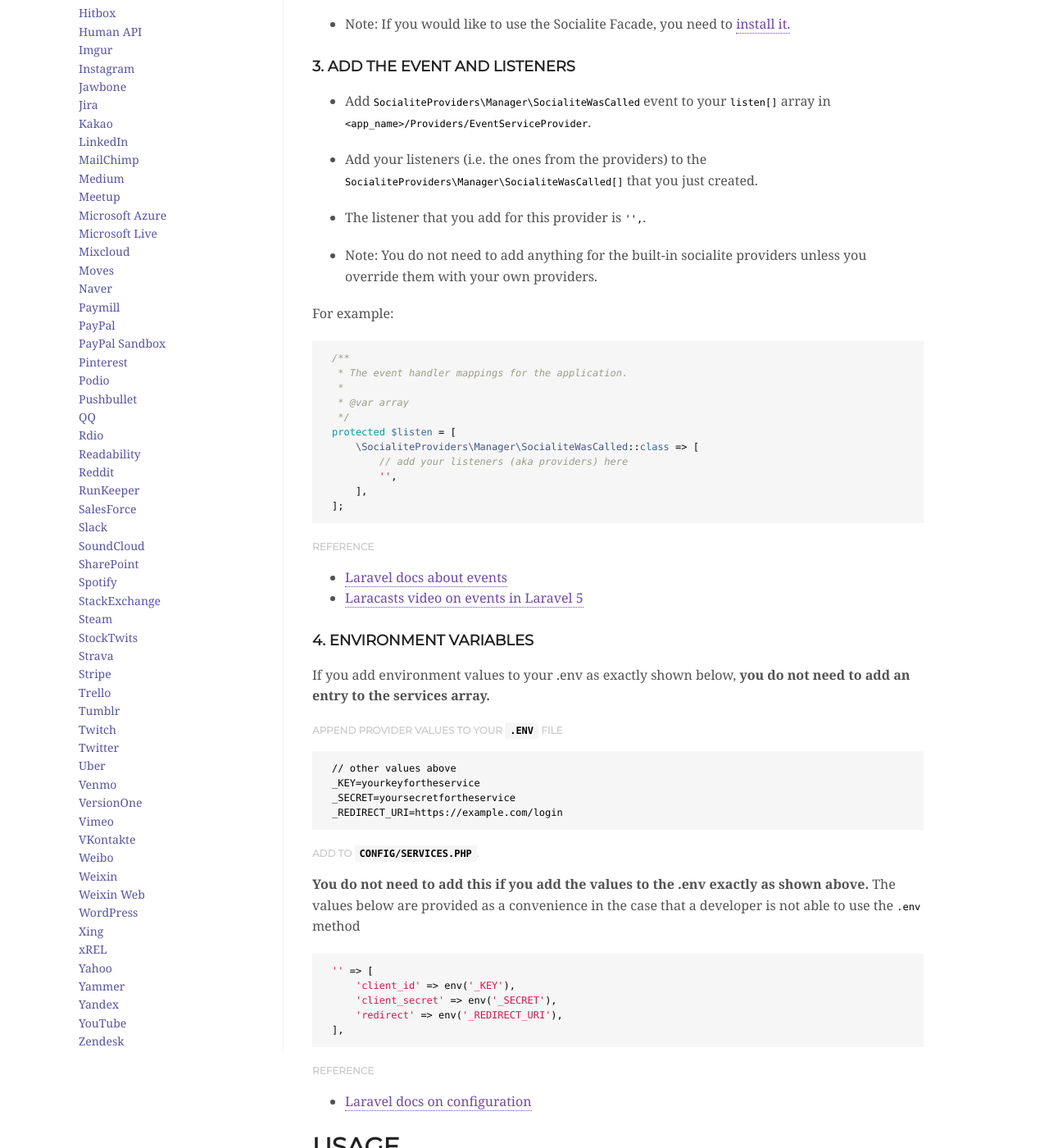
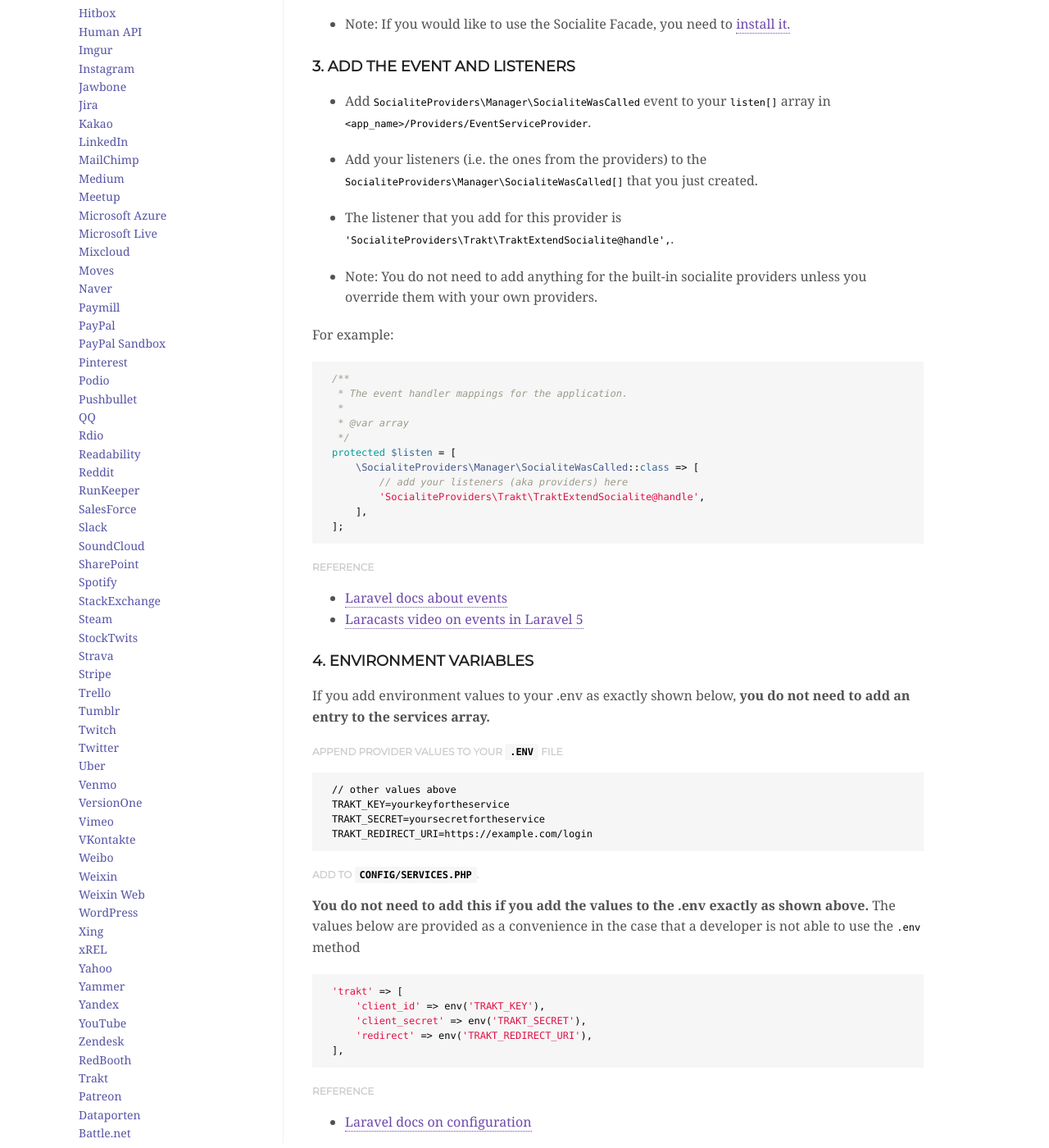
Before and after one commit to SocialiteProviders/socialiteproviders.github.io, a Jekyll site: the page built from _providers/Trakt.md, in a window 1280 px wide and 1400 px high, scrolled down 952 px. Shown: the whole window at 82% size. Built offline with Jekyll 4.4.1, drawn with Linux system fonts in a browser that asks for light colours; nearby versions of some CDN libraries; some web fonts are replaced; some of the changed text lies outside the part shown.

Commit message:
Add latest Providers to list

```diff
--- a/_data/providers.yml
+++ b/_data/providers.yml
@@ -756,3 +756,43 @@
   maintainer_profile: 'https://github.com/faustbrian'
   package: 'socialiteproviders/zendesk'
   listener: 'SocialiteProviders\Zendesk\ZendeskExtendSocialite@handle'
+
+
+- name: 'RedBooth'
+  repo: 'https://github.com/SocialiteProviders/Redbooth'
+  maintainer: 'Ivar Smits'
+  maintainer_profile: 'https://github.com/faustbrian'
+  package: 'socialiteproviders/redbooth'
+  listener: 'SocialiteProviders\RedBooth\RedBoothExtendSocialite@handle'
+
+
+- name: 'Trakt'
+  repo: 'https://github.com/SocialiteProviders/Trakt'
+  maintainer: 'Dimitris Zavantias'
+  maintainer_profile: 'https://github.com/faustbrian'
+  package: 'socialiteproviders/trakt'
+  listener: 'SocialiteProviders\Trakt\TraktExtendSocialite@handle'
+
+
+- name: 'Patreon'
+  repo: 'https://github.com/SocialiteProviders/Patreon'
+  maintainer: 'Pieter Maes'
+  maintainer_profile: 'https://github.com/faustbrian'
+  package: 'socialiteproviders/patreon'
+  listener: 'SocialiteProviders\Patreon\PatreonExtendSocialite@handle'
+
+
+- name: 'Dataporten'
+  repo: 'https://github.com/SocialiteProviders/Dataporten'
+  maintainer: 'Jørgen Birkhaug'
+  maintainer_profile: 'https://github.com/faustbrian'
+  package: 'socialiteproviders/dataporten'
+  listener: 'SocialiteProviders\Dataporten\DataportenExtendSocialite@handle'
+
+
+- name: 'Battle.net'
+  repo: 'https://github.com/SocialiteProviders/Battlenet'
+  maintainer: 'faustbrian'
+  maintainer_profile: 'https://github.com/faustbrian'
+  package: 'socialiteproviders/battle.net'
+  listener: 'SocialiteProviders\Battlenet\BattlenetExtendSocialite@handle'
```
